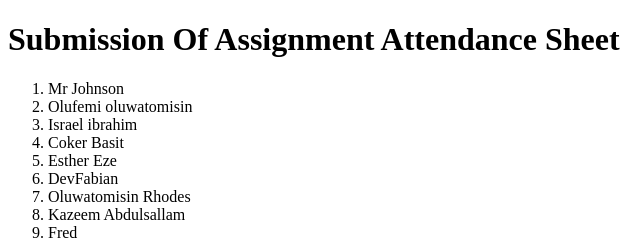
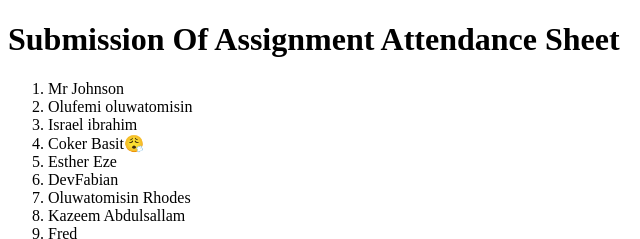
Before and after one commit to jaynuel10/Nexus-App, a plain HTML site: page register.html in a window 1280 px wide. Shown: the top 239 px of the page, 0-640 px from the left. Drawn offline with Linux system fonts and the light colour scheme.

Commit message:
register

```diff
--- a/register.html
+++ b/register.html
@@ -11,7 +11,7 @@
       <li>Mr Johnson</li>
       <li>Olufemi oluwatomisin</li>
       <li>Israel ibrahim</li>
-      <li>Coker Basit</li>
+      <li>Coker Basit😮‍💨</li>
       <li>Esther Eze</li>
       <li>DevFabian </li>
       <li>Oluwatomisin Rhodes</li>
```
